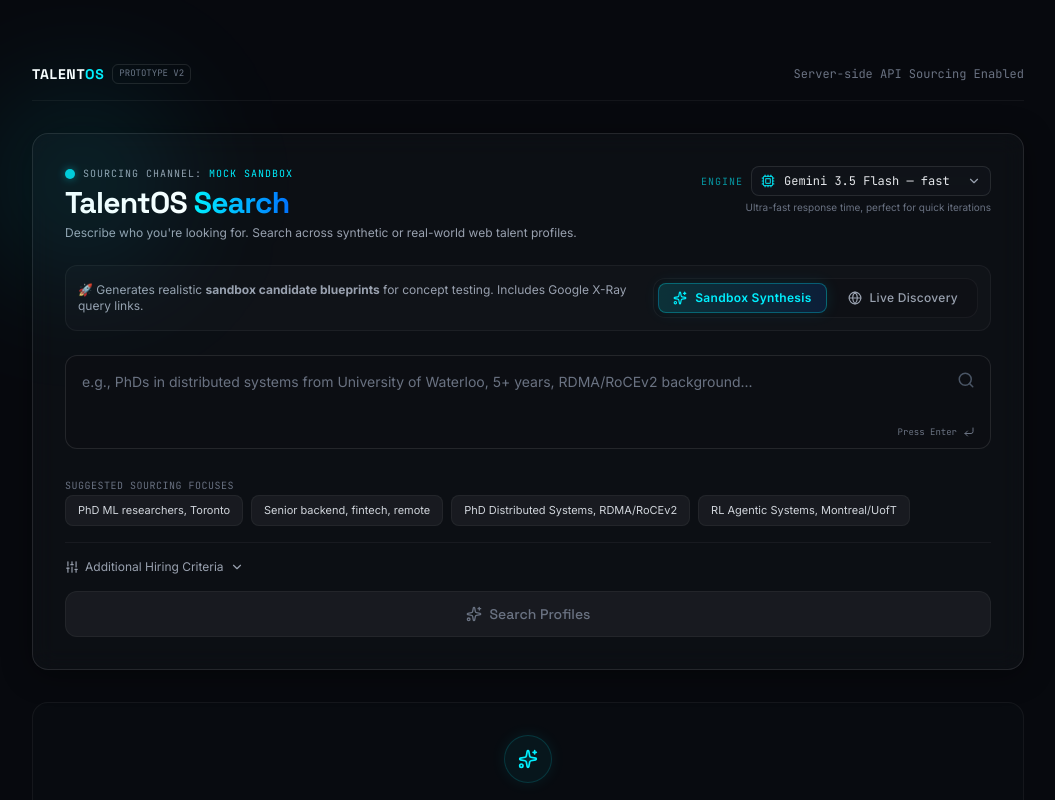
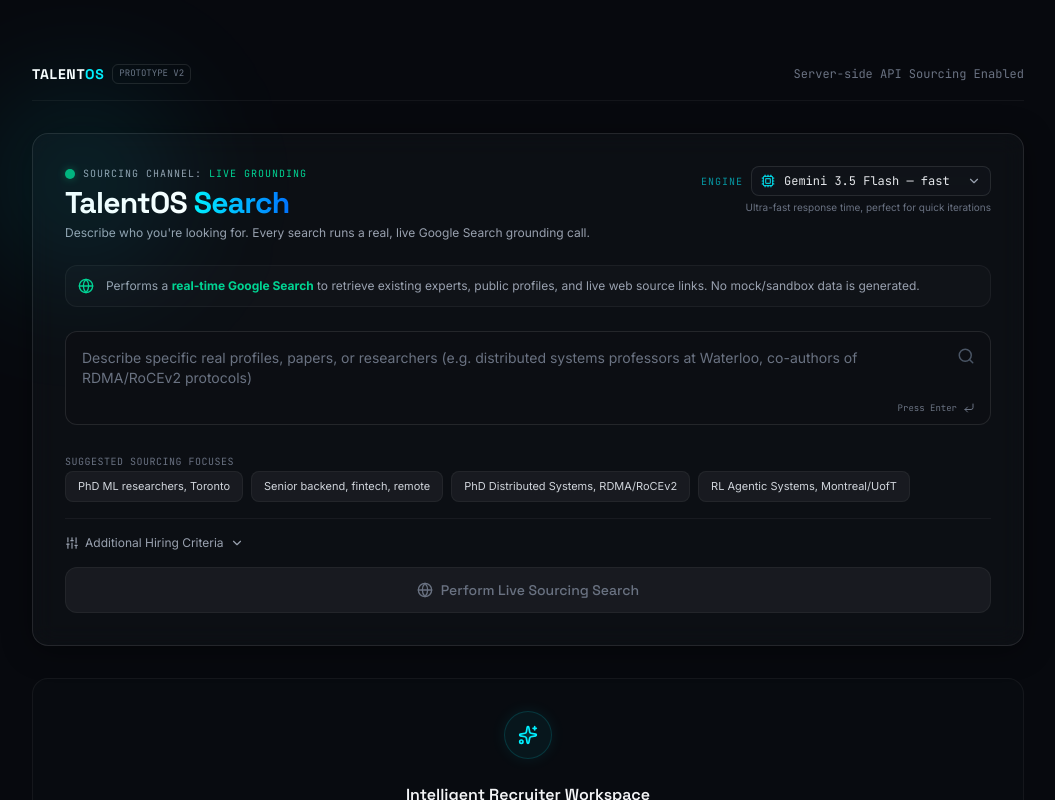
Before and after one commit to Kevczrecruits/Talent-OS-, a React (Vite) app: page / in a window 1280 px wide. Shown: the top 800 px of the page, without its empty margins (112-1167 px from the left). Built offline with nearby package versions, Linux system fonts and the light colour scheme.

Commit message:
Update SourcingInput.tsx
Updated from Claude free output

```diff
--- a/src/components/SourcingInput.tsx
+++ b/src/components/SourcingInput.tsx
@@ -1,14 +1,12 @@
 import React, { useState } from "react";
-import { Search, Sparkles, ChevronDown, ChevronUp, Sliders, CornerDownLeft, Globe } from "lucide-react";
+import { Search, ChevronDown, ChevronUp, Sliders, CornerDownLeft, Globe } from "lucide-react";
 import ModelSelector from "./ModelSelector";
 
 interface SourcingInputProps {
-  onSearch: (query: string, criteria: string, model: string, mode: "synthetic" | "grounded") => void;
+  onSearch: (query: string, criteria: string, model: string) => void;
   loading: boolean;
   selectedModel: string;
   setSelectedModel: (model: string) => void;
-  sourcingMode: "synthetic" | "grounded";
-  setSourcingMode: (mode: "synthetic" | "grounded") => void;
 }
 
 const EXAMPLE_QUERIES = [
@@ -39,8 +37,6 @@
   loading,
   selectedModel,
   setSelectedModel,
-  sourcingMode,
-  setSourcingMode
 }: SourcingInputProps) {
   const [query, setQuery] = useState("");
   const [hiringCriteria, setHiringCriteria] = useState("");
@@ -49,7 +45,7 @@
   const handleSubmit = (e: React.FormEvent) => {
     e.preventDefault();
     if (!query.trim() || loading) return;
-    onSearch(query.trim(), hiringCriteria.trim(), selectedModel, sourcingMode);
+    onSearch(query.trim(), hiringCriteria.trim(), selectedModel);
   };
 
   const handleExampleClick = (example: typeof EXAMPLE_QUERIES[0]) => {
@@ -63,7 +59,7 @@
     if (e.key === "Enter" && !e.shiftKey) {
       e.preventDefault();
       if (query.trim() && !loading) {
-        onSearch(query.trim(), hiringCriteria.trim(), selectedModel, sourcingMode);
+        onSearch(query.trim(), hiringCriteria.trim(), selectedModel);
       }
     }
   };
@@ -77,16 +73,16 @@
       <div className="flex flex-col sm:flex-row sm:items-start justify-between gap-4 mb-6">
         <div>
           <div className="flex items-center gap-2">
-            <div className={`w-2.5 h-2.5 rounded-full animate-pulse shadow-[0_0_8px_rgba(0,240,255,0.5)] ${sourcingMode === "grounded" ? "bg-emerald-400" : "bg-[#00F0FF]"}`} />
+            <div className="w-2.5 h-2.5 rounded-full animate-pulse shadow-[0_0_8px_rgba(16,185,129,0.5)] bg-emerald-400" />
             <span className="text-[10px] uppercase tracking-widest font-mono text-gray-400">
-              Sourcing Channel: <span className={sourcingMode === "grounded" ? "text-emerald-400" : "text-[#00F0FF]"}>{sourcingMode === "grounded" ? "Live Grounding" : "Mock Sandbox"}</span>
+              Sourcing Channel: <span className="text-emerald-400">Live Grounding</span>
             </span>
           </div>
           <h1 className="font-display font-bold text-2xl md:text-3xl text-white mt-1 tracking-tight">
             TalentOS <span className="text-transparent bg-clip-text bg-gradient-to-r from-[#00F0FF] to-[#0072FF]">Search</span>
           </h1>
           <p className="text-xs text-gray-400 mt-1 font-sans">
-            Describe who you're looking for. Search across synthetic or real-world web talent profiles.
+            Describe who you're looking for. Every search runs a real, live Google Search grounding call.
           </p>
         </div>
         <div className="self-end sm:self-start">
@@ -94,43 +90,11 @@
         </div>
       </div>
 
-      {/* Sourcing Mode Switcher */}
-      <div className="mb-6 flex flex-col md:flex-row gap-3 items-center justify-between p-3 rounded-xl bg-white/[0.02] border border-white/5">
-        <div className="text-xs text-gray-400 font-sans text-center md:text-left">
-          {sourcingMode === "synthetic" ? (
-            <span>🚀 Generates realistic <strong>sandbox candidate blueprints</strong> for concept testing. Includes Google X-Ray query links.</span>
-          ) : (
-            <span>🌐 Performs <strong>real-time Google Searches</strong> to retrieve existing experts, public profiles, and live web source links.</span>
-          )}
-        </div>
-
-        <div className="bg-[#0e1015]/60 p-1 rounded-xl border border-white/5 flex gap-1.5 w-full md:w-auto self-stretch md:self-auto flex-shrink-0">
-          <button
-            type="button"
-            onClick={() => setSourcingMode("synthetic")}
-            disabled={loading}
-            className={`flex-1 md:flex-initial flex items-center justify-center gap-2 px-3.5 py-1.5 rounded-lg text-xs font-medium tracking-wide transition-all duration-300 cursor-pointer ${
-              sourcingMode === "synthetic"
-                ? "bg-gradient-to-r from-[#00F0FF]/15 to-[#0072FF]/15 text-[#00F0FF] border border-[#00F0FF]/30 shadow-[0_0_15px_rgba(0,240,255,0.1)] font-semibold"
-                : "text-gray-400 hover:text-white border border-transparent"
-            }`}
-          >
-            <Sparkles className="w-3.5 h-3.5" />
-            <span>Sandbox Synthesis</span>
-          </button>
-          <button
-            type="button"
-            onClick={() => setSourcingMode("grounded")}
-            disabled={loading}
-            className={`flex-1 md:flex-initial flex items-center justify-center gap-2 px-3.5 py-1.5 rounded-lg text-xs font-medium tracking-wide transition-all duration-300 cursor-pointer ${
-              sourcingMode === "grounded"
-                ? "bg-gradient-to-r from-emerald-500/15 to-teal-500/15 text-emerald-400 border border-emerald-500/30 shadow-[0_0_15px_rgba(16,185,129,0.1)] font-semibold"
-                : "text-gray-400 hover:text-white border border-transparent"
-            }`}
-          >
-            <Globe className="w-3.5 h-3.5" />
-            <span>Live Discovery</span>
-          </button>
+      {/* Live grounding notice (replaces the old mode switcher) */}
+      <div className="mb-6 flex items-center gap-3 p-3 rounded-xl bg-white/[0.02] border border-white/5">
+        <Globe className="w-4 h-4 text-emerald-400 flex-shrink-0" />
+        <div className="text-xs text-gray-400 font-sans">
+          Performs a <strong className="text-emerald-400">real-time Google Search</strong> to retrieve existing experts, public profiles, and live web source links. No mock/sandbox data is generated.
         </div>
       </div>
 
@@ -142,7 +106,7 @@
             value={query}
             onChange={(e) => setQuery(e.target.value)}
             onKeyDown={handleKeyDown}
-            placeholder={sourcingMode === "grounded" ? "Describe specific real profiles, papers, or researchers (e.g. distributed systems professors at Waterloo, Co-authors of RDMA/RoCEv2 protocols)" : "e.g., PhDs in distributed systems from University of Waterloo, 5+ years, RDMA/RoCEv2 background..."}
+            placeholder="Describe specific real profiles, papers, or researchers (e.g. distributed systems professors at Waterloo, co-authors of RDMA/RoCEv2 protocols)"
             disabled={loading}
             rows={3}
             className="w-full bg-[#0e1015]/85 text-sm text-gray-100 placeholder-gray-500 rounded-xl border border-white/10 focus:border-[#00F0FF] focus:outline-none focus:ring-1 focus:ring-[#00F0FF]/30 p-4 pr-12 transition-all font-sans resize-none scrollbar"
@@ -152,7 +116,7 @@
             <CornerDownLeft className="w-3 h-3" />
           </div>
           <div className="absolute right-4 top-4 text-gray-500">
-            <Search className={`w-4.5 h-4.5 ${query.trim() ? (sourcingMode === "grounded" ? "text-emerald-400" : "text-[#00F0FF]") : "text-gray-600"} transition-colors`} />
+            <Search className={`w-4.5 h-4.5 ${query.trim() ? "text-emerald-400" : "text-gray-600"} transition-colors`} />
           </div>
         </div>
 
@@ -208,23 +172,21 @@
           disabled={loading || !query.trim()}
           className={`w-full py-3 px-4 rounded-xl font-display font-medium text-sm flex items-center justify-center gap-2 cursor-pointer transition-all duration-300 ${
             loading
-              ? "bg-[#00F0FF]/10 text-[#00F0FF]/50 border border-[#00F0FF]/10 cursor-not-allowed"
+              ? "bg-emerald-500/10 text-emerald-400/50 border border-emerald-500/10 cursor-not-allowed"
               : !query.trim()
               ? "bg-white/5 text-gray-500 border border-white/5 cursor-not-allowed"
-              : sourcingMode === "grounded"
-              ? "bg-gradient-to-r from-emerald-400 to-teal-500 text-black hover:shadow-[0_0_20px_rgba(16,185,129,0.3)] hover:brightness-110 active:scale-[0.99]"
-              : "bg-gradient-to-r from-[#00F0FF] to-[#0072FF] text-black hover:shadow-[0_0_20px_rgba(0,240,255,0.3)] hover:brightness-110 active:scale-[0.99]"
+              : "bg-gradient-to-r from-emerald-400 to-teal-500 text-black hover:shadow-[0_0_20px_rgba(16,185,129,0.3)] hover:brightness-110 active:scale-[0.99]"
           }`}
         >
           {loading ? (
             <>
-              <div className={`w-4 h-4 border-2 border-t-transparent rounded-full animate-spin ${sourcingMode === "grounded" ? "border-emerald-400" : "border-[#00F0FF]"}`} />
-              <span>{sourcingMode === "grounded" ? "Performing Google Search Grounding & Extracting Profiles..." : "Sourcing & Synthesizing Talent Profiles..."}</span>
+              <div className="w-4 h-4 border-2 border-t-transparent rounded-full animate-spin border-emerald-400" />
+              <span>Performing Google Search Grounding & Extracting Profiles...</span>
             </>
           ) : (
             <>
-              {sourcingMode === "grounded" ? <Globe className="w-4 h-4" /> : <Sparkles className="w-4 h-4 fill-black/20" />}
-              <span>{sourcingMode === "grounded" ? "Perform Live Sourcing Search" : "Search Profiles"}</span>
+              <Globe className="w-4 h-4" />
+              <span>Perform Live Sourcing Search</span>
             </>
           )}
         </button>
```
